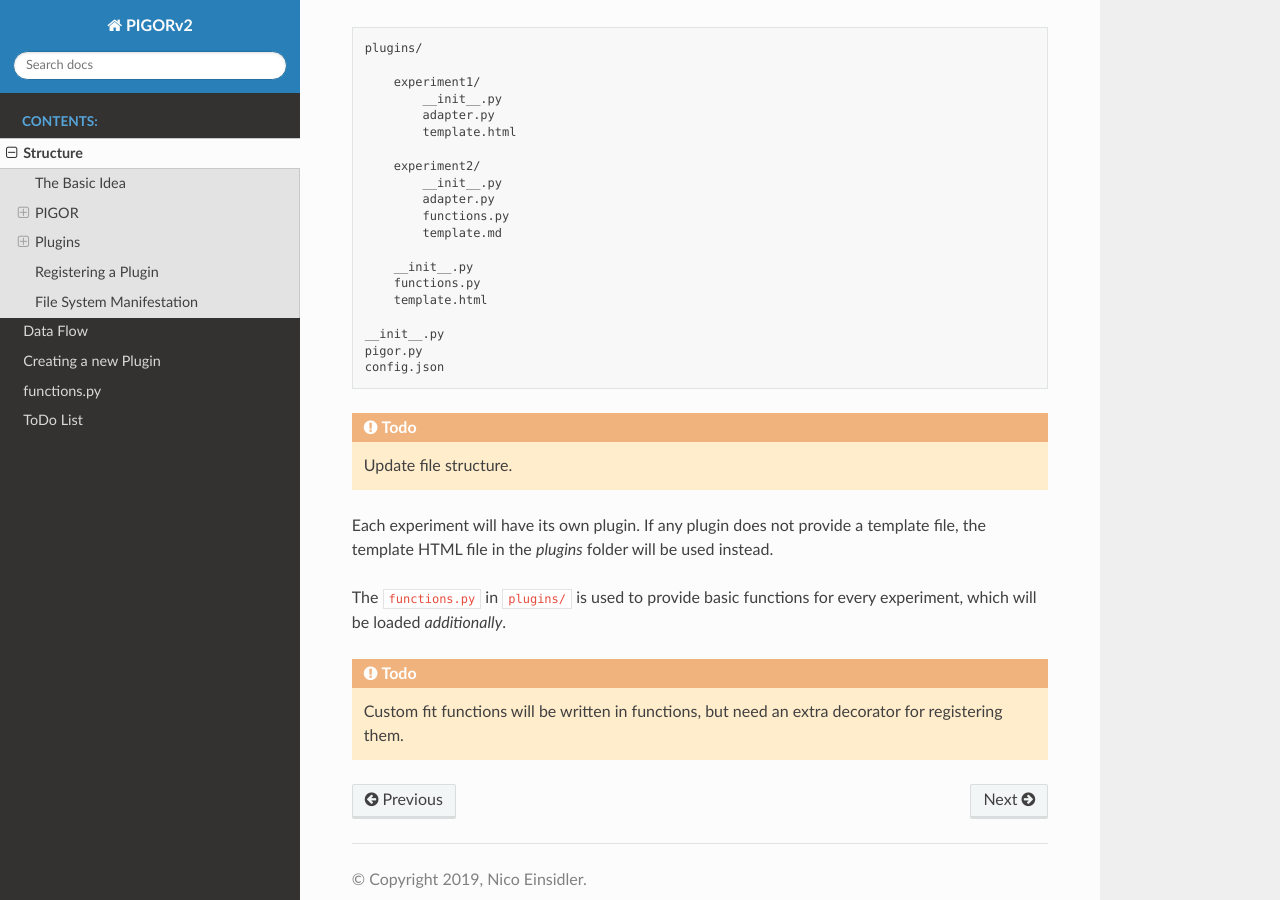
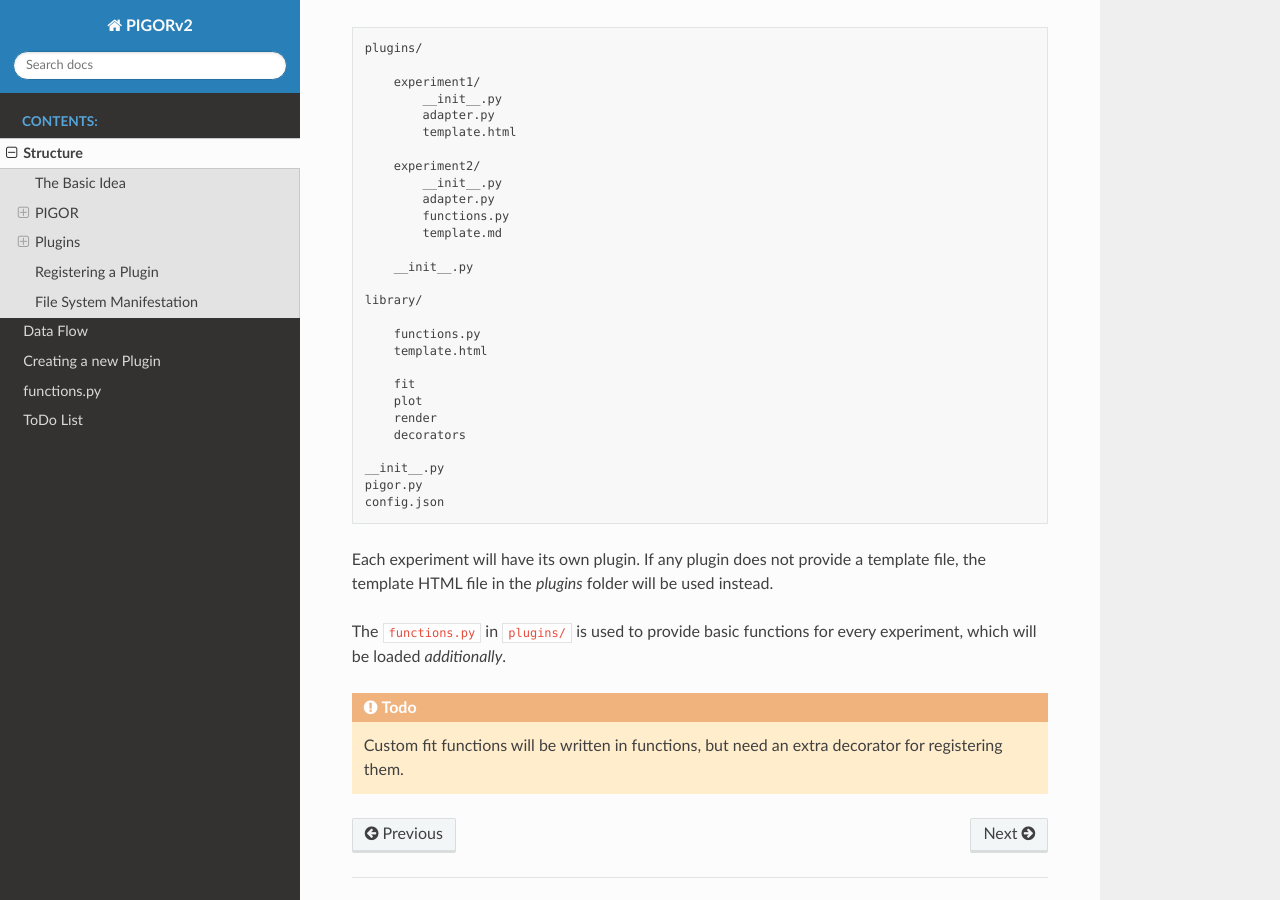
Before and after one commit to nicoeinsidler/pigor2, a Sphinx documentation site: the page built from docs/structure.rst, in a window 1280 px wide and 900 px high, scrolled down 3874 px. Built offline with Sphinx 7.4.7 and the Read the Docs theme 2.0.0, drawn with Linux system fonts in a browser that asks for light colours.

Commit message:
updated file structure

```diff
--- a/docs/structure.rst
+++ b/docs/structure.rst
@@ -137,14 +137,21 @@ PIGORv2 will have the following file structure:
             template.md
 
         __init__.py
+
+    library/
+
         functions.py
         template.html
+
+        fit
+        plot
+        render
+        decorators
 
     __init__.py
     pigor.py
     config.json
 
-.. todo:: Update file structure.
 
 Each experiment will have its own plugin. If any plugin does not provide a template file, the template HTML file in the `plugins` folder will be used instead.
 
```
